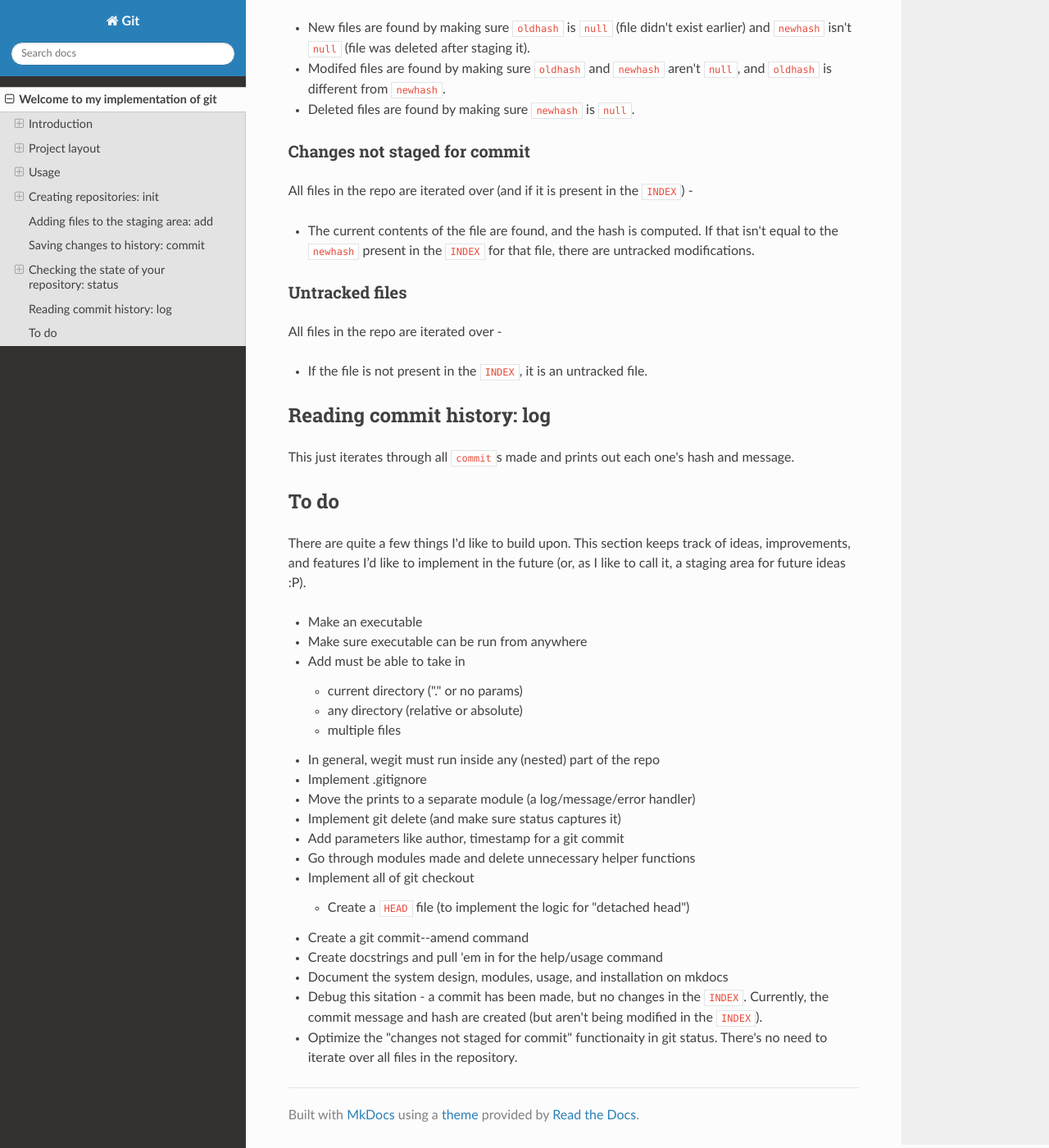
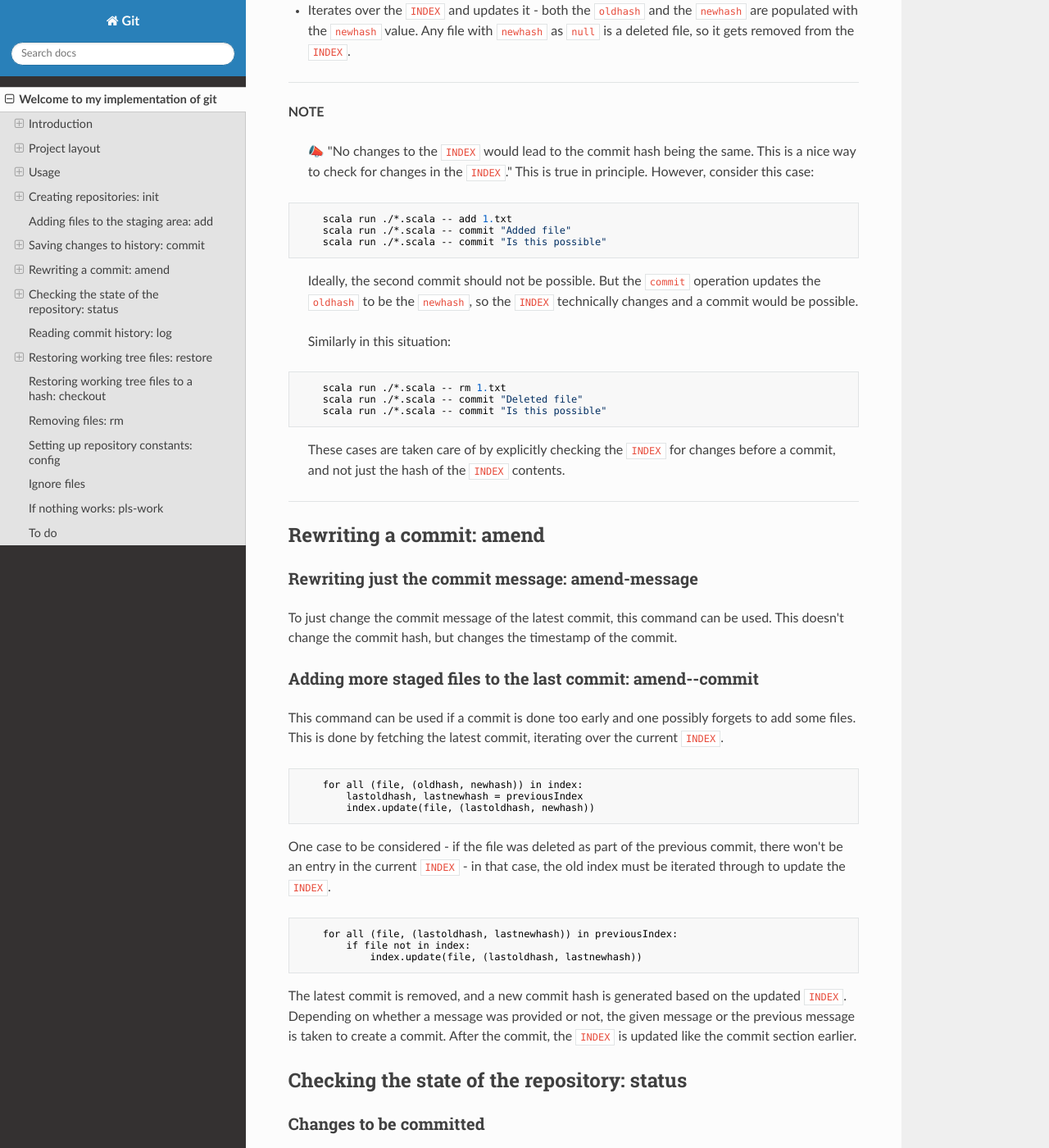
Before and after one commit to Sankari-K/git-in-scala, an MkDocs documentation site: the page built from docs/index.md, in a window 1280 px wide and 1400 px high, scrolled down 3830 px. Shown: the whole window at 82% size. Built offline with MkDocs 1.6.1, drawn with Linux system fonts in a browser that asks for light colours; nearby versions of some CDN libraries; some of the changed text lies outside the part shown.

Commit message:
Update documentation

````diff
--- a/docs/index.md
+++ b/docs/index.md
@@ -10,12 +10,15 @@
 * `init <directory>` - Creates a new git repository. [(git man page)](https://git-scm.com/docs/git-init)
 * `add <files>` - Adds a file to the staging area. [(git man page)](https://git-scm.com/docs/git-add)
 * `commit <message>` - Record changes to the repository. [(git man page)](https://git-scm.com/docs/git-commit)
+* `amend--message` - Changes commmit message of latest commit [(git man page)](https://git-scm.com/book/en/v2/Git-Basics-Undoing-Things)
+* `amend--commit` - Add additional staged changes to the commit [(git man page)](https://git-scm.com/book/en/v2/Git-Basics-Undoing-Things)
 * `status` - Show the working tree status of the repository. [(git man page)](https://git-scm.com/docs/git-status)
 * `log` - Show all commits made. [(git man page)](https://git-scm.com/docs/git-log)
 * `restore <files>` - Restore working tree files. [(git man page)](https://git-scm.com/docs/git-restore)
 * `restore--staged <files>` - Restore content in the index. [(git man page)](https://git-scm.com/docs/git-restore)
 * `checkout <hash>` - Restore working tree files to the given hash. [(git man page)](https://git-scm.com/docs/git-checkout)
 * `rm <files>` - Remove files from the worktree and index. [(git man page)](https://git-scm.com/docs/git-rm)
+* `config <key> <value>` - Sets the `key`'s value to be equal to `value` in git's config file.
 * `pls-work` - A desperate plea to the version control gods. Sometimes, you just need a little extra luck.
 
 ## Project layout
@@ -53,11 +56,14 @@
     3.txt:null:e3b0c44298fc1c149afbf4c8996fb92427ae41e4649b934ca495991b7852b855
     egfolder\4.txt:null:e4ec861d34ab491b5b8538ee693c70ccda97e2ac861b8719b0b1d2ffdfe69cd7
 ```
-A commit is just a snapshot of an index file with an additional commit message, and a unique commit hash that is generated. It would look like this:
+A commit is just a snapshot of an index file with an additional commit message, author name and email, a timestamp of the commit, and a unique commit hash that is generated. It would look like this:
 
 ```plaintext
     [da563b40a3e49923b50a173b0cc73c40627a0430]
     Second commit
+    sankari
+    sankarikarthik03@gmail.com
+    sunday march 9 20:47:35 2025 +0530
     1.txt=e3b0c44298fc1c149afbf4c8996fb92427ae41e4649b934ca495991b7852b855,2860d7deca71859f9fae69da862b3934b772f24d23137f326a030bf042dc8d7d
     2.txt=0051eb1be2439f3db88107f1c8643256d331f3078dc5d51b7c40acfeb03c88b1,0051eb1be2439f3db88107f1c8643256d331f3078dc5d51b7c40acfeb03c88b1
     3.txt=null,e3b0c44298fc1c149afbf4c8996fb92427ae41e4649b934ca495991b7852b855
@@ -112,12 +121,61 @@
 * So, if there are any changes to the `INDEX`, that guarantees a different commit hash.
 * No changes to the `INDEX` would lead to the commit hash being the same. This is a nice way to check for changes in the `INDEX`.
 
+### Changes to data structures
 This operation does two things:
 
 * Makes a commit with the generated commit hash (essentially copies the current contents in the `INDEX` file and makes an entry in the `COMMIT` file).
 * Iterates over the `INDEX` and updates it - both the `oldhash` and the `newhash` are populated with the `newhash` value. Any file with `newhash` as `null` is a deleted file, so it gets removed from the `INDEX`.
 
-## Checking the state of your repository: status
+---
+**NOTE**
+
+> 📣 "No changes to the `INDEX` would lead to the commit hash being the same. This is a nice way to check for changes in the `INDEX`."
+   This is true in principle. However, consider this case:
+
+```python
+    scala run ./*.scala -- add 1.txt
+    scala run ./*.scala -- commit "Added file"
+    scala run ./*.scala -- commit "Is this possible"
+```
+> Ideally, the second commit should not be possible. But the `commit` operation updates the `oldhash` to be the `newhash`, so the `INDEX` technically changes and a commit would be possible.
+
+> Similarly in this situation:
+```python
+    scala run ./*.scala -- rm 1.txt
+    scala run ./*.scala -- commit "Deleted file"
+    scala run ./*.scala -- commit "Is this possible"
+```
+
+> These cases are taken care of by explicitly checking the `INDEX` for changes before a commit, and not just the hash of the `INDEX` contents.
+
+---
+
+## Rewriting a commit: amend
+
+### Rewriting just the commit message: amend-message
+To just change the commit message of the latest commit, this command can be used. This doesn't change the commit hash, but changes the timestamp of the commit.
+
+### Adding more staged files to the last commit: amend--commit
+This command can be used if a commit is done too early and one possibly forgets to add some files. This is done by fetching the latest commit,
+iterating over the current `INDEX`.
+
+```plaintext
+    for all (file, (oldhash, newhash)) in index:
+        lastoldhash, lastnewhash = previousIndex
+        index.update(file, (lastoldhash, newhash))
+```
+One case to be considered - if the file was deleted as part of the previous commit, there won't be an entry in the current `INDEX` - in that case, the old index must be iterated through to update the `INDEX`.
+
+```plaintext
+    for all (file, (lastoldhash, lastnewhash)) in previousIndex:
+        if file not in index:
+            index.update(file, (lastoldhash, lastnewhash))
+```
+
+The latest commit is removed, and a new commit hash is generated based on the updated `INDEX`. Depending on whether a message was provided or not, the given message or the previous message is taken to create a commit. After the commit, the `INDEX` is updated like the commit section earlier.
+
+## Checking the state of the repository: status
 
 ### Changes to be committed
 
@@ -139,9 +197,47 @@
 
 * If the file is not present in the `INDEX`, it is an untracked file.
 
+Implementing `git status` was quite straightforward thanks to thorough brainstorming and choosing the right modules and data structures. This taught me the importance of spending time upfront on basic architecture.
+
+
 ## Reading commit history: log
 
 This just iterates through all `commit`s made and prints out each one's hash and message.
+
+## Restoring working tree files: restore
+
+This command deletes working tree changes and restores back the previously staged changes. This is done by getting the `newhash` from the `INDEX` for the given file (latest version that was added), and replacing the current contents of the file with the contents pointed to in the `objs/` directory by the `newhash`.
+
+### Subcommand: restore--staged
+This command unstages local changes by removing the specified file(s) from the `INDEX`.
+
+## Restoring working tree files to a hash: checkout
+
+Before the command is run, it makes sure there are no local changes that haven't been committed. Unmodified changes are checked by:
+
+* Checking the diff between the `INDEX` and current state of files
+* Checking the diff in `INDEX` to check for uncommitted changes.
+
+Then, the current `INDEX` is modified to look like the particular commit referenced by the hash given. If the `commithash` doesn't match any commit, the checkout is aborted.
+
+## Removing files: rm
+
+This command deletes the specified file and updates that information in the `INDEX` => it stages the "deletion".
+That is done by updating the `newhash` for that file to `null` and deleting the file from the file system.
+
+If there are staged changes in the `INDEX` for that file, the operation is aborted.
+
+## Setting up repository constants: config
+
+This is used to save global variables about the repo, such as the user's name and email (which are used for commit operations).
+
+## Ignore files
+
+To ignore a file, a `.ignore` file can be created in the root directory. A file can't be `add`ed if it is in the `.ignore` file.
+
+## If nothing works: pls-work
+
+(self-explanatory)
 
 ## To do
 
@@ -156,11 +252,11 @@
     * multiple files
 
 - In general, wegit must run inside any (nested) part of the repo
-- Implement .gitignore
+- Implement .gitignore **[DONE]**
 - Move the prints to a separate module (a log/message/error handler)
 - Implement git delete (and make sure status captures it)
-- Add parameters like author, timestamp for a git commit
-- Go through modules made and delete unnecessary helper functions
+- Add parameters like author, timestamp for a git commit **[DONE]**
+- Go through modules made and delete unnecessary helper functions **[DONE]**
 
 - Implement all of git checkout
 
@@ -169,5 +265,5 @@
 - Create a git commit--amend command
 - Create docstrings and pull 'em in for the help/usage command
 - Document the system design, modules, usage, and installation on mkdocs
-- Debug this sitation - a commit has been made, but no changes in the `INDEX`. Currently, the commit message and hash are created (but aren't being modified in the `INDEX`).
-- Optimize the "changes not staged for commit" functionaity in git status. There's no need to iterate over all files in the repository.
+- Debug this situation - a commit has been made, but no changes in the `INDEX`. Currently, the commit message and hash are created (but aren't being modified in the `INDEX`). **[DONE]**
+- Optimize the "changes not staged for commit" functionality in git status. There's no need to iterate over all files in the repository. **[DONE]**
````
Also changed, not shown: other parts of docs/index.md (+3 -0 lines), TODO.txt (+7 -7 lines).
